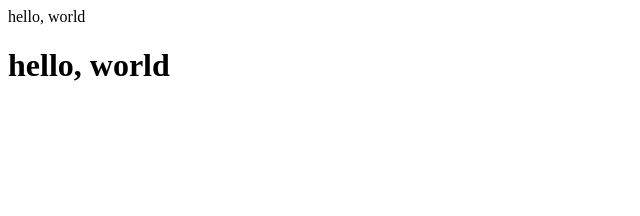
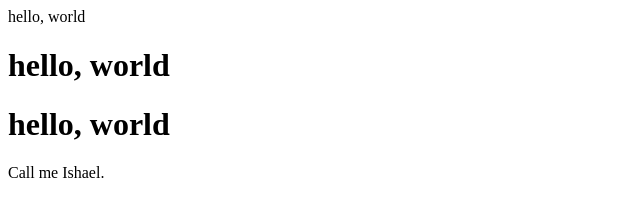
Before and after one commit to bamidele42/website, a plain HTML site: page index.html in a window 1280 px wide. Shown: the whole page, without its empty margins (0-640 px from the left). Drawn offline with Linux system fonts and the light colour scheme.

Commit message:
Add some HTML structure

```diff
--- a/index.html
+++ b/index.html
@@ -1,2 +1,13 @@
 hello, world
 <h1>hello, world</h1>
+
+<! DOCTYPE html>
+<html>
+	<head>
+		<title></title>
+	</head>
+	<body>
+		<h1>hello, world</h1>
+		<p>Call me Ishael.</p>
+	</body>
+</html>
```
